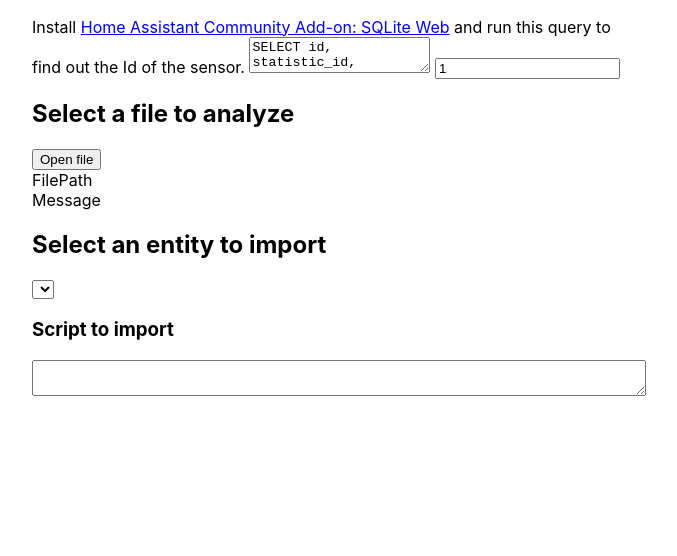
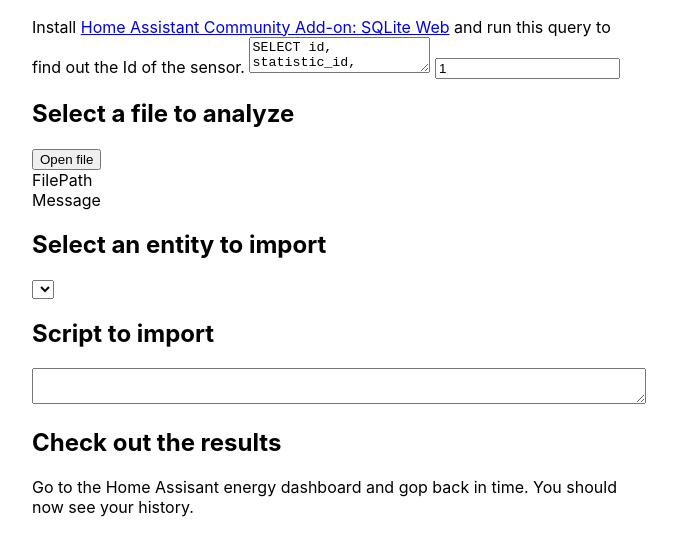
Before and after one commit to Johanbos/home-assistant-import, an Electron app: page src/ui/index.html in a window 800 px wide. Shown: the part 146-702 px from the top of the page, without its empty margins (64-741 px from the left). Drawn offline with Linux system fonts and the light colour scheme; no server answers.

Commit message:
Add readme

```diff
--- a/src/ui/index.html
+++ b/src/ui/index.html
@@ -25,9 +25,13 @@
       <select id="entityId">
       </select>
 
-      <h3>Script to import</h3>
+      <h2>Script to import</h2>
       <textarea id="result"></textarea>
 
+      <h2>Check out the results</h2>
+      Go to the Home Assisant energy dashboard and gop back in time. You should now see your history.
+
+      <!-- always load the scrips as last -->
       <script src="./index.js"></script>
   </body>
 </html>
```
Also changed, not shown: README.md.
